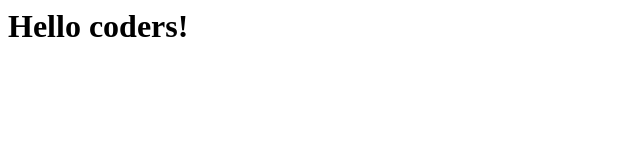
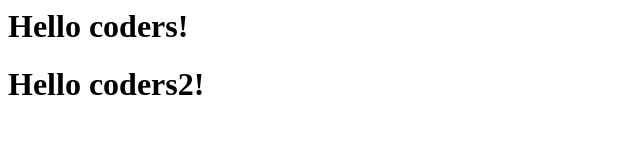
Before and after one commit to migcm06/activityno.1, a plain HTML site: page index.html in a window 1280 px wide. Shown: the whole page, without its empty margins (0-640 px from the left). Drawn offline with Linux system fonts and the light colour scheme.

Commit message:
segunda modificacion

```diff
--- a/index.html
+++ b/index.html
@@ -1,3 +1,4 @@
 <html>
   <h1>Hello coders!</h1>
+  <h1>Hello coders2!</h1>
 </html>
```
